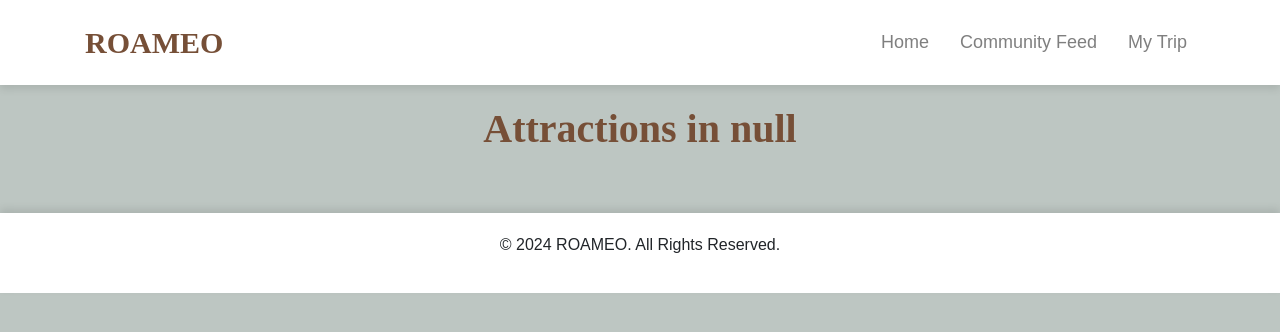
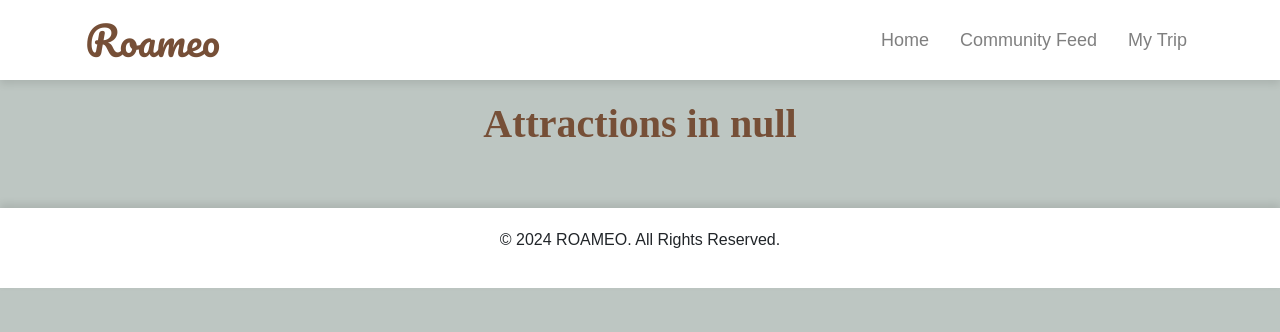
Before and after one commit to casecasee/WAD-II-Project, a plain HTML site: page public/attractionImages.html in a window 1280 px wide. Drawn offline with nearby package versions, Linux system fonts and the light colour scheme; some packages are replaced by stand-ins of ours; no server answers; a web font is replaced by a local one.

Commit message:
changes to the font

```diff
--- a/public/attractionImages.html
+++ b/public/attractionImages.html
@@ -7,10 +7,9 @@
     <script src="https://maps.googleapis.com/maps/api/js?key=AIzaSyBqbv7BqX1_7CcpPT80locaYJ3fnsdC-Sg&libraries=places,marker&callback=getImgs" defer></script>
     <!-- Bootstrap -->
     <link rel="stylesheet" href="https://maxcdn.bootstrapcdn.com/bootstrap/4.5.2/css/bootstrap.min.css">
-    <link rel="stylesheet" href="https://fonts.googleapis.com/css2?family=Roboto:wght@400;500;700&family=Poppins:wght@400;600&display=swap">
-    <!-- Vue 3 -->
-    <script src="https://unpkg.com/vue@3/dist/vue.global.js"></script>
-    <!-- Axios -->
+    <link rel="preconnect" href="https://fonts.googleapis.com">
+    <link rel="preconnect" href="https://fonts.gstatic.com" crossorigin>
+    <link href="https://fonts.googleapis.com/css2?family=Dancing+Script:wght@400..700&family=Pacifico&family=Playwrite+GB+S:ital,wght@0,100..400;1,100..400&display=swap" rel="stylesheet">    <!-- Axios -->
     <script src='https://unpkg.com/axios/dist/axios.min.js'></script>
 
     <link rel = "stylesheet" href = "trip.css">
@@ -19,7 +18,7 @@
 <body>
     <nav class="navbar navbar-expand-lg navbar-light">
         <div class="container">
-            <a class="navbar-brand" href="homepage.html">ROAMEO</a>
+            <a class="navbar-brand" href="homepage.html">Roameo</a>
             <button class="navbar-toggler" type="button" data-toggle="collapse" data-target="#navbarNav" aria-controls="navbarNav" aria-expanded="false" aria-label="Toggle navigation">
                 <span class="navbar-toggler-icon"></span>
             </button>
--- a/public/trip.css
+++ b/public/trip.css
@@ -18,14 +18,16 @@ body {
     background-color: #fff;
     box-shadow: 0 4px 8px rgba(0, 0, 0, 0.1);
     margin-bottom: 20px;
-    padding: 15px 0; /* Added padding for better spacing */
+    padding: 5px 0; /* Added padding for better spacing */
 }
 
 .navbar-brand {
     color: #764F37 !important;
     font-weight: 700;
-    font-size: 30px; /* Adjusted size for better appearance */
-    font-family: 'Playfair Display', serif;
+    font-size: 40px; /* Adjusted size for better appearance */
+    font-family: "Pacifico", cursive;
+    font-weight: 200;
+    /* font-family: "Playwrite GB S", serif; */
 }
 
 .navbar-nav .nav-link {
```
